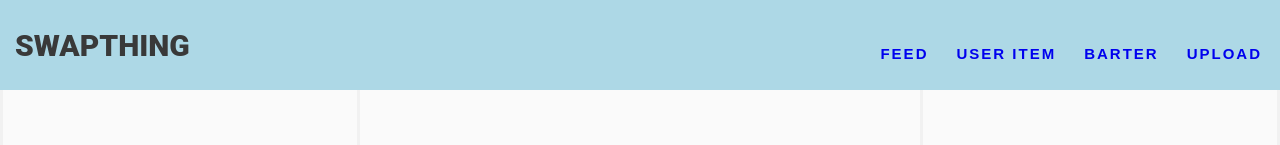
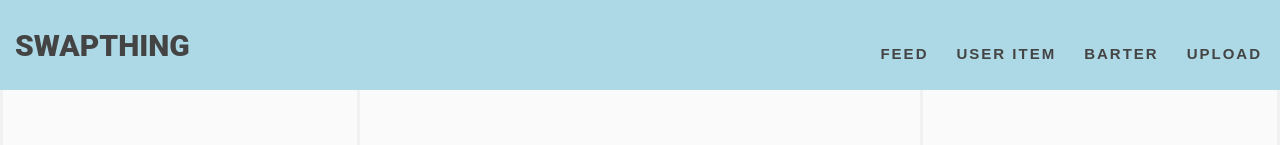
Before and after one commit to cyoonique/swapApp, a React app: page / in a window 1280 px wide. Shown: the top 145 px of the page. Built offline with nearby package versions, Linux system fonts and the light colour scheme.

Commit message:
button change

```diff
--- a/client/styles/style.css
+++ b/client/styles/style.css
@@ -53,14 +53,11 @@ nav li {
 }
 
 nav a{
+    color: #444;
     display: inline-block;
     padding-left: 10px;
     text-decoration: none;
     text-transform: uppercase;
-}
-
-.navButton {
-
 }
 
 .mainContainer {
```
